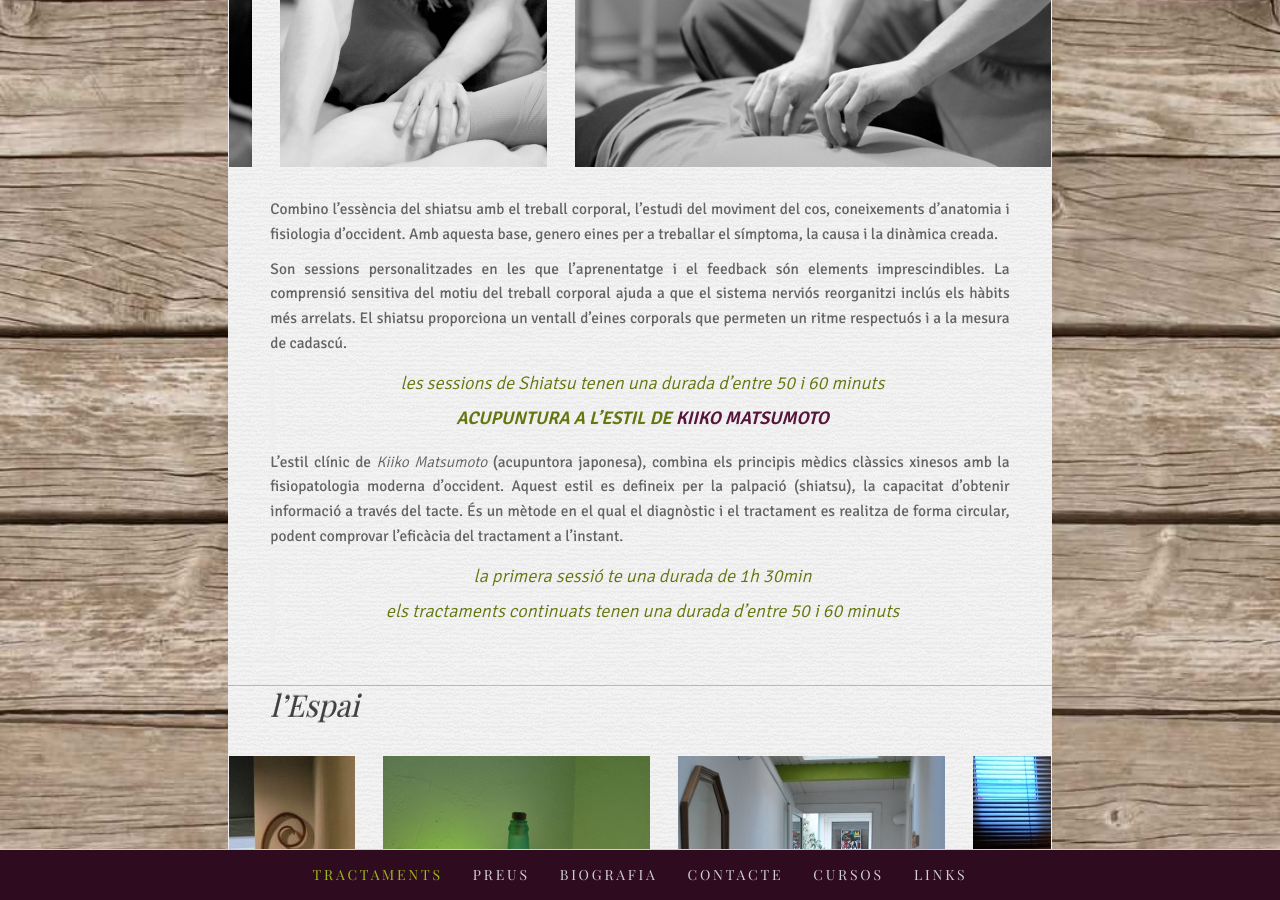
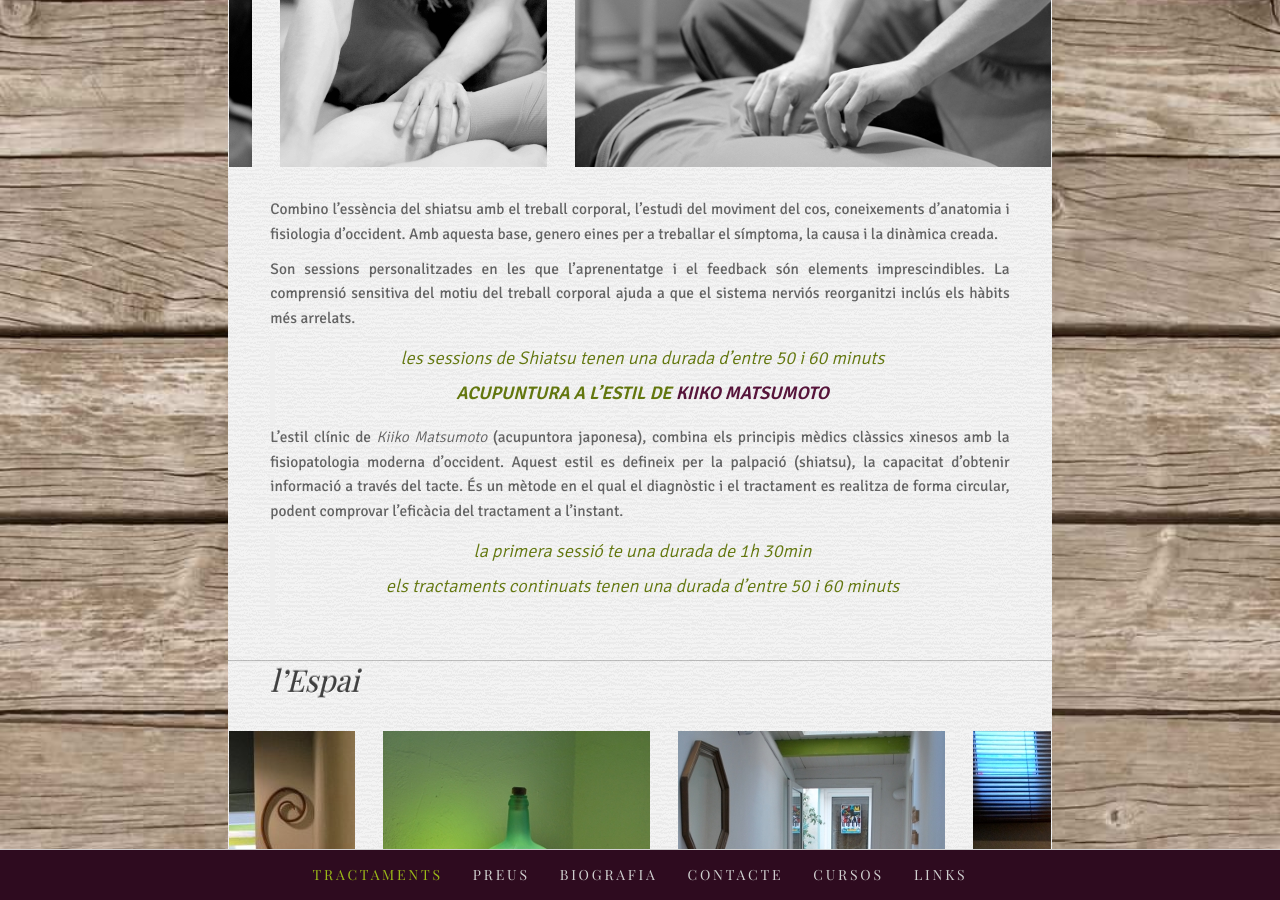
Before and after one commit to agustibr/shiatsu.nuriabelloc.com, a Jekyll site: the page built from cat/1-sessions.md, in a window 1280 px wide and 900 px high, scrolled down 712 px. Built offline with Jekyll 4.4.1, drawn with Linux system fonts in a browser that asks for light colours; some web fonts are replaced.

Commit message:
Updated 1-sessions.md

```diff
--- a/cat/1-sessions.md
+++ b/cat/1-sessions.md
@@ -40,7 +40,7 @@ El Shiatsu és una teràpia manual d’origen japonés que es fonamenta en l'ant
 
 Combino l'essència del shiatsu amb el treball corporal, l’estudi del moviment del cos, coneixements d’anatomia i fisiologia d’occident. Amb aquesta base, genero eines per a treballar el símptoma, la causa i la dinàmica creada.
 
-Son sessions personalitzades en les que l’aprenentatge i el feedback són elements imprescindibles. La comprensió sensitiva del motiu del treball corporal ajuda a que el sistema nerviós reorganitzi inclús els hàbits més arrelats. El shiatsu proporciona un ventall d’eines corporals que permeten un ritme respectuós i a la mesura de cadascú.
+Son sessions personalitzades en les que l’aprenentatge i el feedback són elements imprescindibles. La comprensió sensitiva del motiu del treball corporal ajuda a que el sistema nerviós reorganitzi inclús els hàbits més arrelats.
 
 > _les sessions de Shiatsu tenen una durada d'entre 50 i 60 minuts_
 
```
